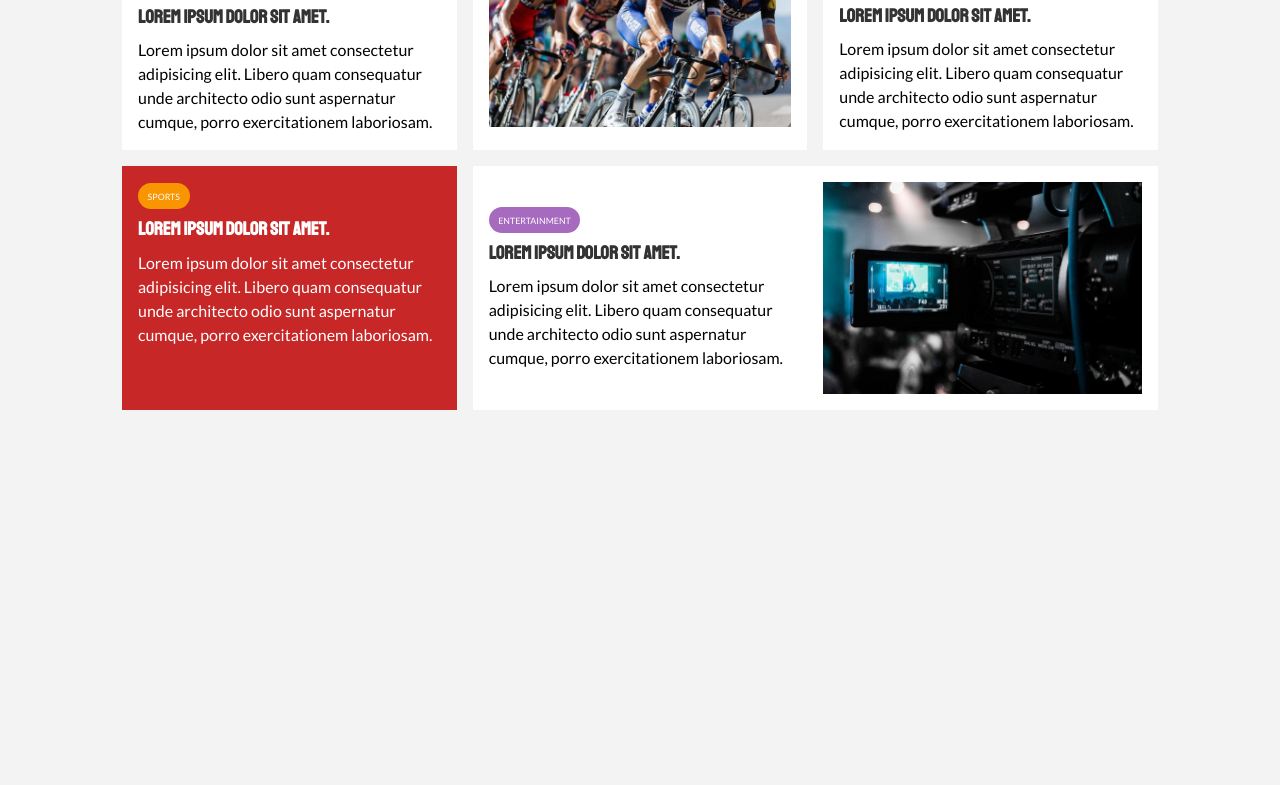
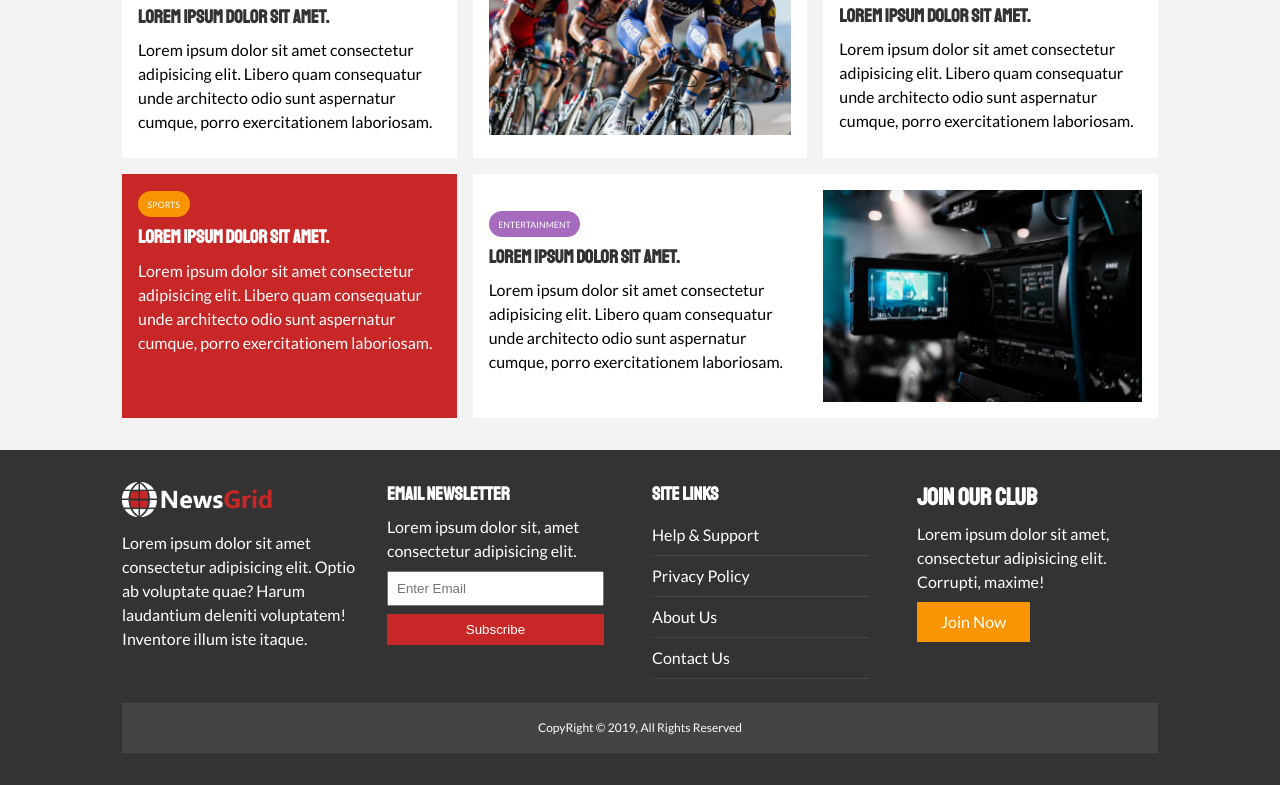
Before and after one commit to surajrocks1997/NewsGrid-FrontEnd, a plain HTML site: page index.html in a window 1280 px wide. Shown: the part 1125-1910 px from the top of the page. Before the commit the page ends 1567 px from the top, so only its background shows below. Drawn offline with Linux system fonts and the light colour scheme.

Commit message:
footer done

```diff
--- a/css/style.css
+++ b/css/style.css
@@ -31,6 +31,10 @@ a {
 
 ul {
   list-style: none;
+}
+
+p {
+  margin: 0.5rem 0;
 }
 
 img {
@@ -149,6 +153,16 @@ h6 {
 .p-2 { padding: 2rem; }
 .p-3 { padding: 3rem; }
 
+.list li {
+  padding: 0.5rem 0;
+  border-bottom: #555 dotted 1px;
+  width: 90%;
+}
+
+.list li a:hover {
+  color: var(--primary-color) !important;
+}
+
 /*navigation*/
 #main-nav {
   background: #fff;
@@ -251,3 +265,41 @@ h6 {
 #home-articles .articles-container > *:last-child {
   grid-column: 2 / span 2;
 }
+
+/* Footer */
+#main-footer {
+  background: var(--dark-color);
+  color: #fff;
+}
+
+#main-footer img {
+  width: 150px;
+}
+
+#main-footer a {
+  color: #fff;
+}
+
+#main-footer .footer-container {
+  display: grid;
+  grid-template-columns: repeat(4, 1fr);
+  grid-gap: 1.5rem;
+}
+
+#main-footer .footer-container > *:last-child {
+  background: #444;
+  grid-column: 1 / span 4;
+  padding: 0.5rem;
+  text-align: center;
+  font-size: 0.75rem;
+}
+
+#main-footer .footer-container input[type='email'] {
+  width: 90%;
+  padding: 0.5rem;
+  margin-bottom: 0.5rem;
+}
+
+#main-footer .footer-container input[type='submit'] {
+  width: 90%;
+}
--- a/index.html
+++ b/index.html
@@ -158,5 +158,47 @@
         </div>
       </div>
     </section>
+
+    <!-- Footer -->
+    <footer id="main-footer" class="py-2">
+      <div class="container footer-container">
+        <div>
+          <img src="img/logo_light.png" alt="NewsGrid" />
+          <p>
+            Lorem ipsum dolor sit amet consectetur adipisicing elit. Optio ab
+            voluptate quae? Harum laudantium deleniti voluptatem! Inventore
+            illum iste itaque.
+          </p>
+        </div>
+        <div>
+          <h3>Email NewsLetter</h3>
+          <p>Lorem ipsum dolor sit, amet consectetur adipisicing elit.</p>
+          <form>
+            <input type="email" placeholder="Enter Email" />
+            <input type="submit" value="Subscribe" class="btn btn-primary" />
+          </form>
+        </div>
+        <div>
+          <h3>Site Links</h3>
+          <ul class="list">
+            <li><a href="#">Help & Support</a></li>
+            <li><a href="#">Privacy Policy</a></li>
+            <li><a href="#">About Us</a></li>
+            <li><a href="#">Contact Us</a></li>
+          </ul>
+        </div>
+        <div>
+          <h2>Join Our Club</h2>
+          <p>
+            Lorem ipsum dolor sit amet, consectetur adipisicing elit. Corrupti,
+            maxime!
+          </p>
+          <a href="#" class="btn btn-secondary">Join Now</a>
+        </div>
+        <div>
+          <p>CopyRight &copy; 2019, All Rights Reserved</p>
+        </div>
+      </div>
+    </footer>
   </body>
 </html>
```
